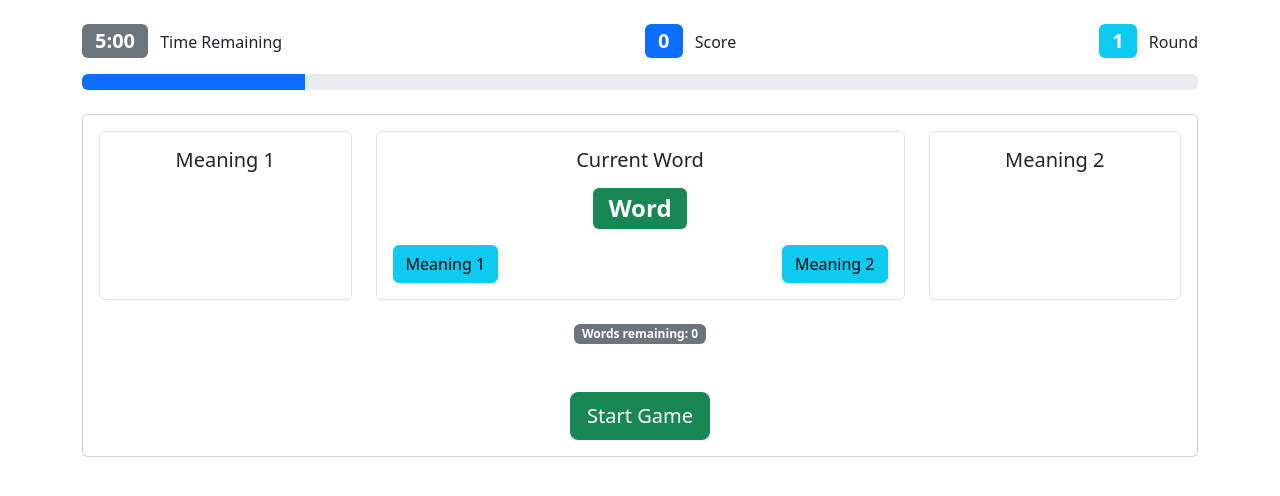
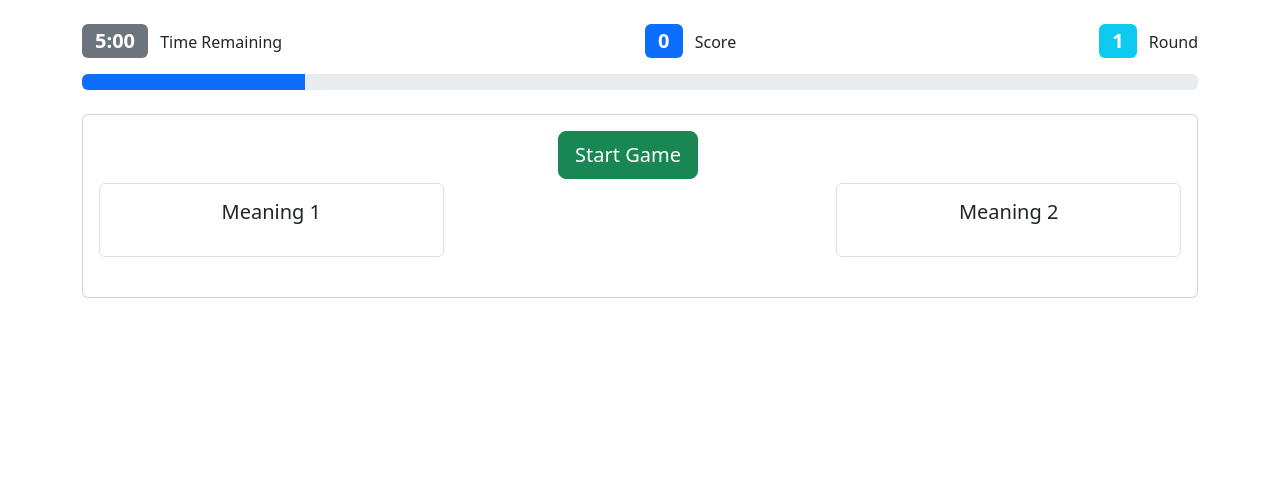
Before and after one commit to tpatikorn/VocabFlashCard, a Flask app: page /flash_card/synonym-game in a window 1280 px wide. Shown: the part 73-569 px from the top of the page. Run offline with Flask 3, Linux system fonts and the light colour scheme; the visitor is signed in with stand-in values (Sample User, id 1); some libraries are stand-ins or nearby versions.

Commit message:
fixed synonym_game css

```diff
--- a/templates/synonym_game.html
+++ b/templates/synonym_game.html
@@ -42,11 +42,28 @@
                 <div class="row">
                     <div class="col-12">
                         <div class="card">
+
                             <div class="card-body">
+
+                                <!-- Word progress -->
+                                <div class="row mb-1 col-12">
+                                    <div class="d-flex justify-content-center align-items-center flex-wrap">
+                                        <button id="start-game-btn" class="btn btn-success btn-lg btn-game-control">Start Game</button>
+                                        <button id="next-round-btn" class="btn btn-primary btn-lg btn-game-control d-none">Next Round</button>
+                                    </div>
+                                </div>
+
+                                <!-- Feedback area -->
+                                <div class="row mt-1">
+                                    <div class="col-12">
+                                        <div id="round-feedback" class="text-center"></div>
+                                    </div>
+                                </div>
+
                                 <!-- Three-box game area -->
                                 <div class="row mb-4">
                                     <!-- Left meaning box -->
-                                    <div class="col-md-3 mb-3 mb-md-0">
+                                    <div class="col-md-4 mb-3 mb-md-0">
                                         <div class="border rounded p-3 h-100 d-flex flex-column meaning-box" id="meaning-box-1">
                                             <h5 class="text-center mb-3" id="meaning-1">Meaning 1</h5>
                                             <div class="d-flex flex-wrap word-container" id="meaning-1-words">
@@ -56,25 +73,26 @@
                                     </div>
 
                                     <!-- Middle word display -->
-                                    <div class="col-md-6 mb-3 mb-md-0">
-                                        <div class="border rounded p-3 h-100 d-flex flex-column align-items-center" id="word-display-box">
+                                    <div class="col-md-4 mb-3 mb-md-0">
+                                        <div class="border rounded p-3 h-100 d-flex flex-column align-items-center d-none" id="word-display-box">
                                             <h5 class="text-center mb-3">Current Word</h5>
                                             <div class="word-display mb-3">
                                                 <span id="current-word" class="badge bg-success fs-4">Word</span>
                                             </div>
-                                            <div class="d-flex justify-content-between w-100">
+                                            <div class="d-flex flex-wrap justify-content-between w-100 gap-2">
                                                 <button id="left-arrow" class="btn btn-info arrow-btn">
                                                     <i class="fas fa-arrow-left"></i> Meaning 1
                                                 </button>
-                                                <button id="right-arrow" class="btn btn-info arrow-btn">
+                                                <button id="right-arrow" class="btn btn-info arrow-btn ms-auto">
                                                     Meaning 2 <i class="fas fa-arrow-right"></i>
                                                 </button>
                                             </div>
+                                            <span id="words-remaining" class="badge bg-secondary mx-auto my-2">Words remaining: 0</span>
                                         </div>
                                     </div>
 
                                     <!-- Right meaning box -->
-                                    <div class="col-md-3">
+                                    <div class="col-md-4 mb-md-0">
                                         <div class="border rounded p-3 h-100 d-flex flex-column meaning-box" id="meaning-box-2">
                                             <h5 class="text-center mb-3" id="meaning-2">Meaning 2</h5>
                                             <div class="d-flex flex-wrap word-container" id="meaning-2-words">
@@ -83,36 +101,12 @@
                                         </div>
                                     </div>
                                 </div>
-
-                                <!-- Word progress -->
-                                <div class="row mb-3">
-                                    <div class="col-12">
-                                        <div class="d-flex justify-content-center align-items-center">
-                                            <span id="words-remaining" class="badge bg-secondary">Words remaining: 0</span>
-                                        </div>
-                                    </div>
-                                </div>
-
-                                <!-- Feedback area -->
-                                <div class="row mt-4">
-                                    <div class="col-12">
-                                        <div id="round-feedback" class="text-center"></div>
-                                    </div>
-                                </div>
-
-                                <!-- Controls -->
-                                <div class="row mt-4">
-                                    <div class="col-12 text-center">
-                                        <button id="start-game-btn" class="btn btn-success btn-lg btn-game-control">Start Game</button>
-                                        <button id="next-round-btn" class="btn btn-primary btn-lg btn-game-control d-none" disabled>Next Round</button>
-                                        <button id="end-game-btn" class="btn btn-danger btn-lg btn-game-control d-none">End Game</button>
-                                    </div>
-                                </div>
                             </div>
                         </div>
                     </div>
                 </div>
 
+            </div>
             <!-- Game summary -->
             <div class="row mt-4 d-none" id="game-summary">
                 <div class="col-12">
@@ -120,9 +114,30 @@
                         <div class="card-body text-center">
                             <h3>Game Complete!</h3>
                             <h4>Your Score: <span id="final-score">0</span> / 1000</h4>
+                            <div class="row justify-content-center">
+                                <div class="col-md-8">
+                                    <div class="stats-container">
+                                        <div class="row">
+                                            <div class="col-6">
+                                                <p class="stat-item"><strong>Rounds Completed:</strong><br><span id="rounds-completed">0</span>/5</p>
+                                            </div>
+                                            <div class="col-6">
+                                                <p class="stat-item"><strong>Time Taken:</strong><br><span id="time-taken">0:00</span></p>
+                                            </div>
+                                        </div>
+                                        <div class="row">
+                                            <div class="col-6">
+                                                <p class="stat-item"><strong>Percentage:</strong><br><span id="score-percentage">0</span>%</p>
+                                            </div>
+                                            <div class="col-6">
+                                                <p class="stat-item"><strong>Game Status:</strong><br><span id="game-status">Completed</span></p>
+                                            </div>
+                                        </div>
+                                    </div>
+                                </div>
+                            </div>
                             <button id="play-again-btn" class="btn btn-primary btn-lg mt-3 btn-game-control">Play Again</button>
                             <a href="{{ url_for('flash_card.dashboard') }}" class="btn btn-secondary btn-lg mt-3 btn-game-control">Back to Dashboard</a>
-                            </div>
                         </div>
                     </div>
                 </div>
@@ -136,9 +151,11 @@
     // Game state variables
     let gameId = null;
     let currentRound = 1;
+    const maxRounds = 5;
     let totalScore = 0;
     let timerInterval = null;
     let timeRemaining = 5 * 60; // 5 minutes in seconds
+    let initialTime = 5 * 60; // Initial time in seconds
     let currentWords = []; // Words for the current round
     let currentWordIndex = 0; // Index of the current word being displayed
     let userAnswers = {}; // {word: meaning}
@@ -160,11 +177,17 @@
     const gameProgressElement = document.getElementById('game-progress');
     const startGameBtn = document.getElementById('start-game-btn');
     const nextRoundBtn = document.getElementById('next-round-btn');
-    const endGameBtn = document.getElementById('end-game-btn');
     const gameSummaryElement = document.getElementById('game-summary');
     const finalScoreElement = document.getElementById('final-score');
     const playAgainBtn = document.getElementById('play-again-btn');
     const wordsRemainingElement = document.getElementById('words-remaining');
+    const wordDisplayBox = document.getElementById('word-display-box');
+
+    // Game summary elements
+    const roundsCompletedElement = document.getElementById('rounds-completed');
+    const timeTakenElement = document.getElementById('time-taken');
+    const scorePercentageElement = document.getElementById('score-percentage');
+    const gameStatusElement = document.getElementById('game-status');
 
     // Format time as MM:SS
     function formatTime(seconds) {
@@ -186,7 +209,7 @@
         // End game when time runs out
         if (timeRemaining <= 0) {
             clearInterval(timerInterval);
-            endGame();
+            endGame(true); // Pass true to indicate time ran out
         }
 
         timeRemaining--;
@@ -195,6 +218,7 @@
     // Start the game timer
     function startTimer() {
         timeRemaining = 5 * 60; // Reset to 5 minutes
+        initialTime = 5 * 60; // Set initial time
         timerElement.textContent = formatTime(timeRemaining);
         timerInterval = setInterval(updateTimer, 1000);
     }
@@ -225,8 +249,6 @@
                 roundElement.textContent = currentRound;
 
                 startGameBtn.classList.add('d-none');
-                nextRoundBtn.classList.remove('d-none');
-                endGameBtn.classList.remove('d-none');
 
                 startTimer();
                 loadNextRound();
@@ -274,6 +296,7 @@
             meaning2Element.textContent = data.meanings[1];
             leftArrowBtn.innerHTML = `⫷ ${data.meanings[0]}`;
             rightArrowBtn.innerHTML = `${data.meanings[1]} ⫸`;
+            wordDisplayBox.classList.remove('d-none');
 
             // Store correct answers
             data.categories.forEach(category => {
@@ -294,7 +317,7 @@
             }
 
             // Disable next round button until all words are processed
-            nextRoundBtn.disabled = true;
+            nextRoundBtn.classList.add('d-none');
         })
         .catch(error => {
             console.error('Error loading round:', error);
@@ -392,10 +415,12 @@
             feedbackHtml += `<p><strong>Round Score: ${data.total_score}/${data.max_possible_score}</strong></p>`;
             feedbackHtml += '</div>';
 
+            wordDisplayBox.classList.add('d-none');
+
             roundFeedbackElement.innerHTML = feedbackHtml;
 
             // Hide submit button and show next round or end game button
-            if (currentRound >= 5) {
+            if (currentRound >= maxRounds) {
                 endGame();
             } else {
                 nextRoundBtn.classList.remove('d-none');
@@ -414,8 +439,11 @@
     }
 
     // End the game
-    function endGame() {
+    function endGame(timeRanOut = false) {
         stopTimer();
+
+        // Calculate time taken
+        const timeTaken = initialTime - timeRemaining;
 
         fetch('/flash_card/api/synonym-game/end', {
             method: 'POST',
@@ -428,6 +456,13 @@
             if (data.status === 'Game ended') {
                 // Show game summary
                 finalScoreElement.textContent = data.total_score;
+
+                // Calculate and display additional statistics
+                const percentage = Math.round((data.total_score / 1000) * 100);
+                roundsCompletedElement.textContent = currentRound; // Current round is 1-indexed
+                timeTakenElement.textContent = formatTime(timeTaken);
+                scorePercentageElement.textContent = percentage;
+                gameStatusElement.textContent = timeRanOut ? 'Time Ran Out' : 'Completed';
 
                 // Hide game container and show summary
                 document.getElementById('game-container').classList.add('d-none');
@@ -470,7 +505,6 @@
         // Reset buttons
         startGameBtn.classList.remove('d-none');
         nextRoundBtn.classList.add('d-none');
-        endGameBtn.classList.add('d-none');
 
         // Clear game area
         meaning1Element.textContent = 'Meaning 1';
@@ -485,7 +519,6 @@
     // Event listeners
     startGameBtn.addEventListener('click', startGame);
     nextRoundBtn.addEventListener('click', nextRound);
-    endGameBtn.addEventListener('click', endGame);
     playAgainBtn.addEventListener('click', playAgain);
 
     // Arrow button event listeners
```
Lines whose indentation alone changed are shown as unchanged.
